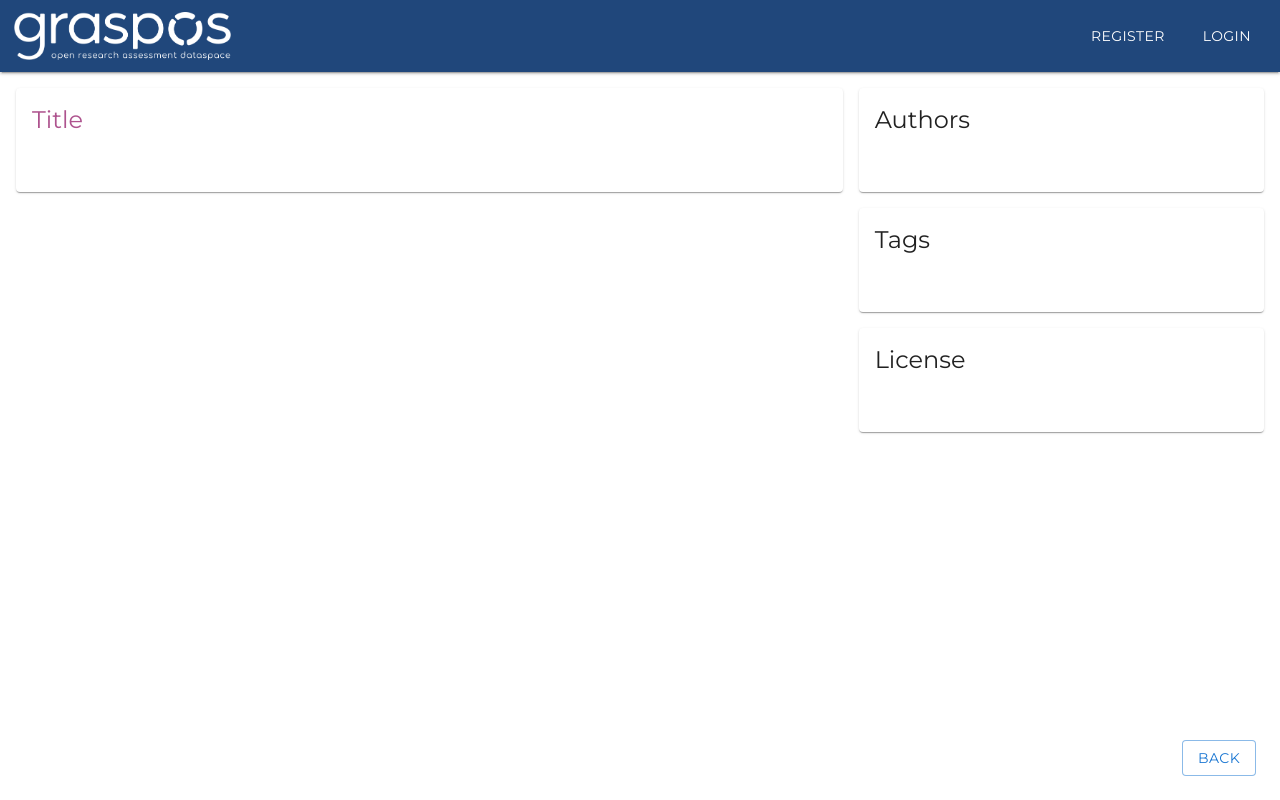
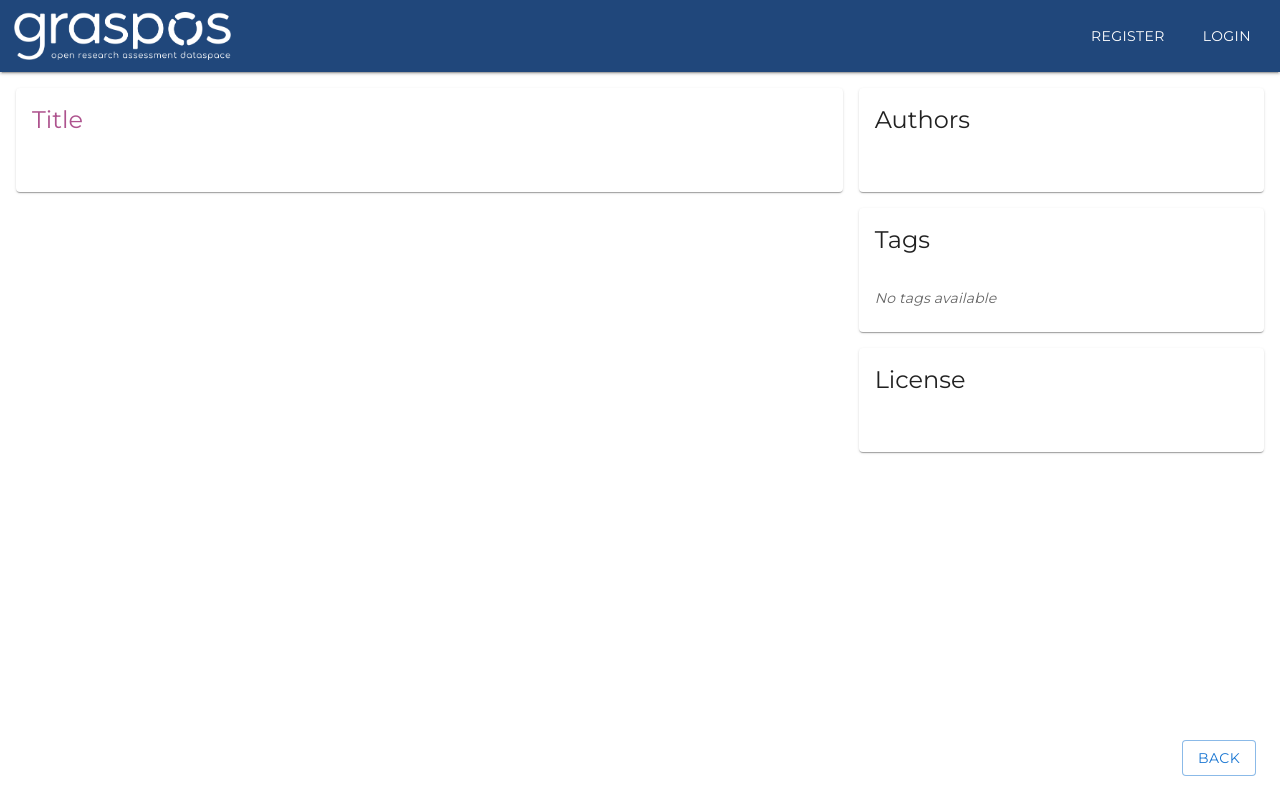
Before and after one commit to athenarc/graspos-catalogue, a React (Vite) app in the folder frontend/: page /tools/1 in a window 1280 px wide. Built offline with nearby package versions, Linux system fonts and the light colour scheme.

Commit message:
Add tags in Single resource page

```diff
--- a/frontend/src/components/Resources/ResourceTemplate/ResourcePage.jsx
+++ b/frontend/src/components/Resources/ResourceTemplate/ResourcePage.jsx
@@ -3,8 +3,10 @@ import {
   Card,
   CardContent,
   CardHeader,
+  Chip,
   CircularProgress,
   Grid2 as Grid,
+  Grid2,
   Stack,
   Typography,
 } from "@mui/material";
@@ -72,6 +74,8 @@ export function ResourceAuthors({ resource }) {
 }
 
 export function ResourceTags({ resource }) {
+  console.log(resource?.data?.data?.zenodo?.metadata?.keywords);
+  const keywords = resource?.data?.data?.zenodo?.metadata?.keywords;
   return (
     <Card>
       <CardHeader
@@ -80,12 +84,27 @@ export function ResourceTags({ resource }) {
       <CardContent sx={{ textAlign: [resource.isLoading ? "center" : "left"] }}>
         {resource.isLoading && <CircularProgress size="3rem" />}
         {resource && (
-          <Stack direction="column">
-            {resource?.data?.data?.zenodo?.metadata?.keywords?.map((tag) => (
-              <Stack direction="row" key={tag}>
-                {tag}
-              </Stack>
-            ))}
+          <Stack direction="column" justifyContent="center">
+            {keywords?.length > 0 ? (
+              <Grid2 container spacing={1}>
+                {keywords?.map((keyword) => (
+                  <Chip
+                    key={keyword}
+                    label={keyword}
+                    color="primary"
+                    variant="outlined"
+                    size="small"
+                  />
+                ))}
+              </Grid2>
+            ) : (
+              <Typography
+                variant="body2"
+                sx={{ color: "text.secondary", fontStyle: "italic" }}
+              >
+                No tags available
+              </Typography>
+            )}
           </Stack>
         )}
       </CardContent>
```
